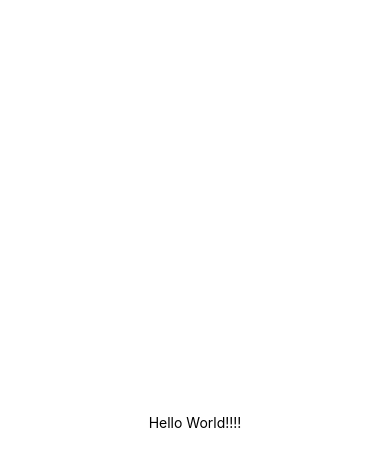
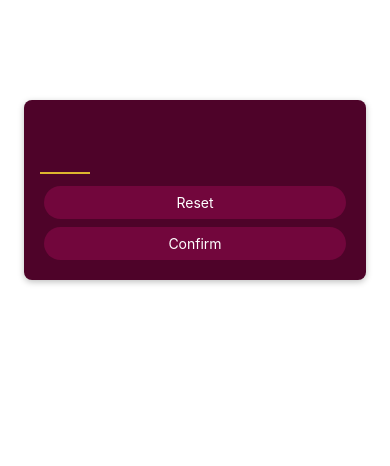
Before and after one commit to thomasaugot/react-native-guess-game, a React Native app: screen / in a window 390 px wide. Shown: the top 466 px of the page. Built offline with nearby package versions, Linux system fonts and the light colour scheme.

Commit message:
styling buttons

```diff
--- a/App.js
+++ b/App.js
@@ -1,20 +1,8 @@
-import { StatusBar } from 'expo-status-bar';
-import { StyleSheet, Text, View } from 'react-native';
+import { StyleSheet, Text, View } from "react-native";
+import StartGameScreen from "./screens/StartGameScreen";
 
 export default function App() {
-  return (
-    <View style={styles.container}>
-      <Text>Hello World!!!!</Text>
-      <StatusBar style="auto" />
-    </View>
-  );
+  return <StartGameScreen />;
 }
 
-const styles = StyleSheet.create({
-  container: {
-    flex: 1,
-    backgroundColor: '#fff',
-    alignItems: 'center',
-    justifyContent: 'center',
-  },
-});
+const styles = StyleSheet.create({});
--- a/components/PrimaryButton.js
+++ b/components/PrimaryButton.js
@@ -1,7 +1,45 @@
-import { View, Text } from "react-native";
+import { View, Text, Pressable, StyleSheet } from "react-native";
 
-function PrimaryButton() {
-  return;
-}
+const PrimaryButton = ({ children }) => {
+  const pressHandler = () => {
+    console.log("pressed!");
+  };
+  return (
+    <View style={styles.buttonOuterContainer}>
+      <Pressable
+        style={
+          ({ pressed }) =>
+            pressed ? [styles.buttonInnerContainer, styles.pressed] : styles.buttonInnerContainer // this is for IOS/Android
+        }
+        onPress={pressHandler}
+        android_ripple={{ color: "#640233" }}
+      >
+        <Text style={styles.buttonText}>{children}</Text>
+      </Pressable>
+    </View>
+  );
+};
 
 export default PrimaryButton;
+
+const styles = StyleSheet.create({
+  buttonOuterContainer: {
+    borderRadius: 28,
+    margin: 4,
+    overflow: "hidden",
+  },
+  buttonInnerContainer: {
+    backgroundColor: "#72063c",
+    paddingVertical: 8,
+    paddingHorizontal: 16,
+    elevation: 2,
+  },
+  buttonText: {
+    color: "white",
+    textAlign: "center",
+  },
+  pressed: {
+    // this only on IOS
+    opacity: 0.75,
+  },
+});
--- a/screens/StartGameScreen.js
+++ b/screens/StartGameScreen.js
@@ -1,9 +1,45 @@
-import { TextInput, View } from "react-native";
+import { StyleSheet, TextInput, View } from "react-native";
+import PrimaryButton from "../components/PrimaryButton";
 
-function StartGameScreen() {
-  return;
-  <View>
-    <TextInput></TextInput>
-  </View>;
-}
+const StartGameScreen = () => {
+  return (
+    <View style={styles.inputContainer}>
+      <TextInput
+        style={styles.numberInput}
+        maxLength={2}
+        keyboardType="number-pad"
+        autoCapitalize="none"
+        autoCorrect={false}
+      />
+      <PrimaryButton>Reset</PrimaryButton>
+      <PrimaryButton>Confirm</PrimaryButton>
+    </View>
+  );
+};
 export default StartGameScreen;
+
+const styles = StyleSheet.create({
+  inputContainer: {
+    padding: 16,
+    marginTop: 100,
+    marginHorizontal: 24,
+    borderRadius: 8,
+    backgroundColor: "#4e0329",
+    elevation: 4, // for Android only
+    shadowColor: "black", // for IOS only
+    shadowOffset: { width: 0, height: 2 }, // for IOS only
+    shadowRadius: 6, // for IOS only
+    shadowOpacity: 0.25, // for IOS only
+  },
+  numberInput: {
+    height: 50,
+    width: 50,
+    fontSize: 32,
+    borderBottomColor: "#ddb52f",
+    borderBottomWidth: 2,
+    color: "#ddb52f",
+    marginVertical: 8,
+    fontWeight: "bold",
+    textAlign: "center",
+  },
+});
```
